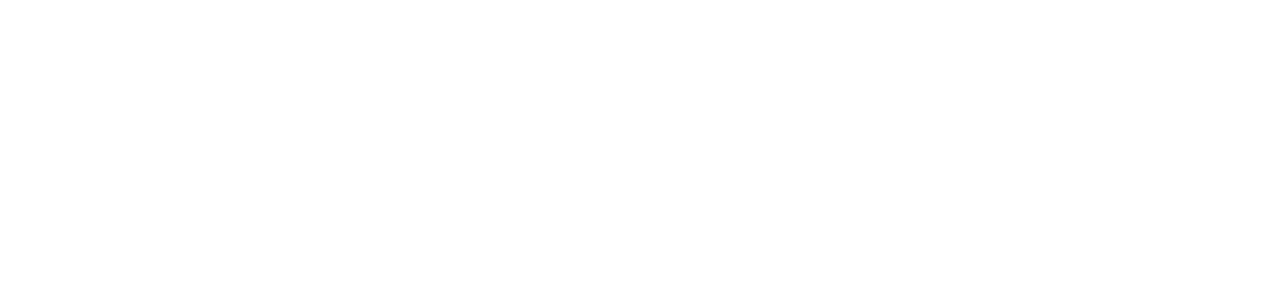
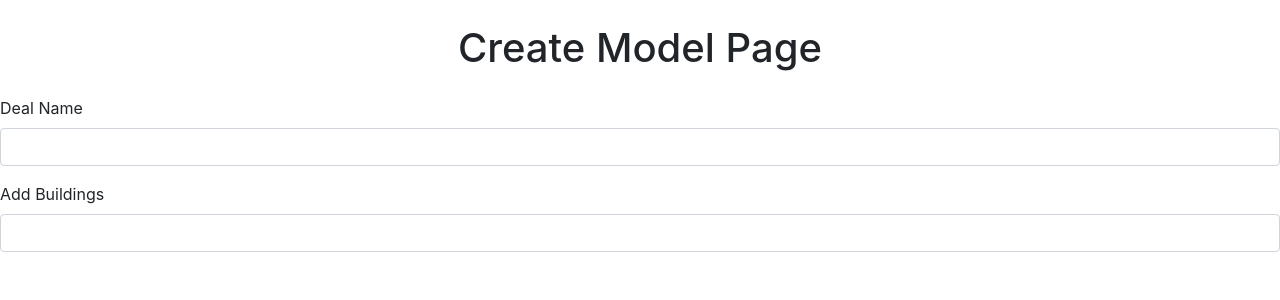
Before and after one commit to katherinehli/FE_glowparachute, a React (Create React App) app in the folder frontend/: page /create in a window 1280 px wide. Before the commit this address had no page. Shown: the top 300 px of the page. Built offline with nearby package versions, Linux system fonts and the light colour scheme.

Commit message:
added createModelPage, added tailwind css as dependency

```diff
--- a/frontend/package.json
+++ b/frontend/package.json
@@ -39,5 +39,8 @@
       "last 1 firefox version",
       "last 1 safari version"
     ]
+  },
+  "devDependencies": {
+    "tailwindcss": "^3.4.0"
   }
 }
--- a/frontend/src/App.js
+++ b/frontend/src/App.js
@@ -3,6 +3,7 @@
 import { useNavigate } from 'react-router-dom';
 import LoginPage from './Pages/LoginPage';
 import HomePage from './Pages/HomePage';
+import CreateModelPage from './Pages/CreateModelPage'
 
 
 
@@ -16,8 +17,9 @@
 const Main = () => {
   return (
       <Routes> {/* The Switch decides which component to show based on the current URL.*/}
-        <Route exact path='/' element={<HomePage/>}></Route>
-        <Route exact path='/login' element={<LoginPage/>}></Route>
+          <Route exact path='/' element={<HomePage/>}></Route>
+          <Route exact path='/login' element={<LoginPage/>}></Route>
+          <Route exact path='/create' element={<CreateModelPage/>}></Route>
       </Routes>
   );
 };
--- /dev/null
+++ b/frontend/src/Pages/CreateModelPage.js
@@ -0,0 +1,29 @@
+import {Component} from "react";
+
+
+function Building({buildingName, address}) {
+    return <div></div>
+}
+
+class CreateModelPage extends Component {
+    render(){
+        return (
+            <div>
+                <h1 className="text-black text-center my-4">Create Model Page</h1>
+                <form>
+                    <div className="mb-3">
+                        <label for="MFRE-buildingName" className="form-label">Deal Name</label>
+                        <input type="text" className="form-control" id="deal-name"></input>
+                    </div>
+                    <div className="mb-3">
+                        <label htmlFor="MFRE-buildingName" className="form-label">Add Buildings</label>
+                        <input type="text" className="form-control" id="deal-name"></input>
+                    </div>
+
+                </form>
+            </div>
+        );
+    }
+}
+
+export default CreateModelPage;
--- a/frontend/src/Pages/HomePage.js
+++ b/frontend/src/Pages/HomePage.js
@@ -1,10 +1,11 @@
+
 import React, {Component} from "react";
 import axios from "axios";
 import {Link, Route, Routes} from "react-router-dom";
 import LoginPage from "./LoginPage";
 import Modal from "../components/Modal";
 
-class App extends Component {
+class HomePage extends Component {
     constructor(props) {
         super(props);
         this.state = {
@@ -174,4 +175,4 @@
     }
 
 }
-export default App;
+export default HomePage;
```
Also changed, not shown: 1 other file (tests, documents, lock files or other folders).
